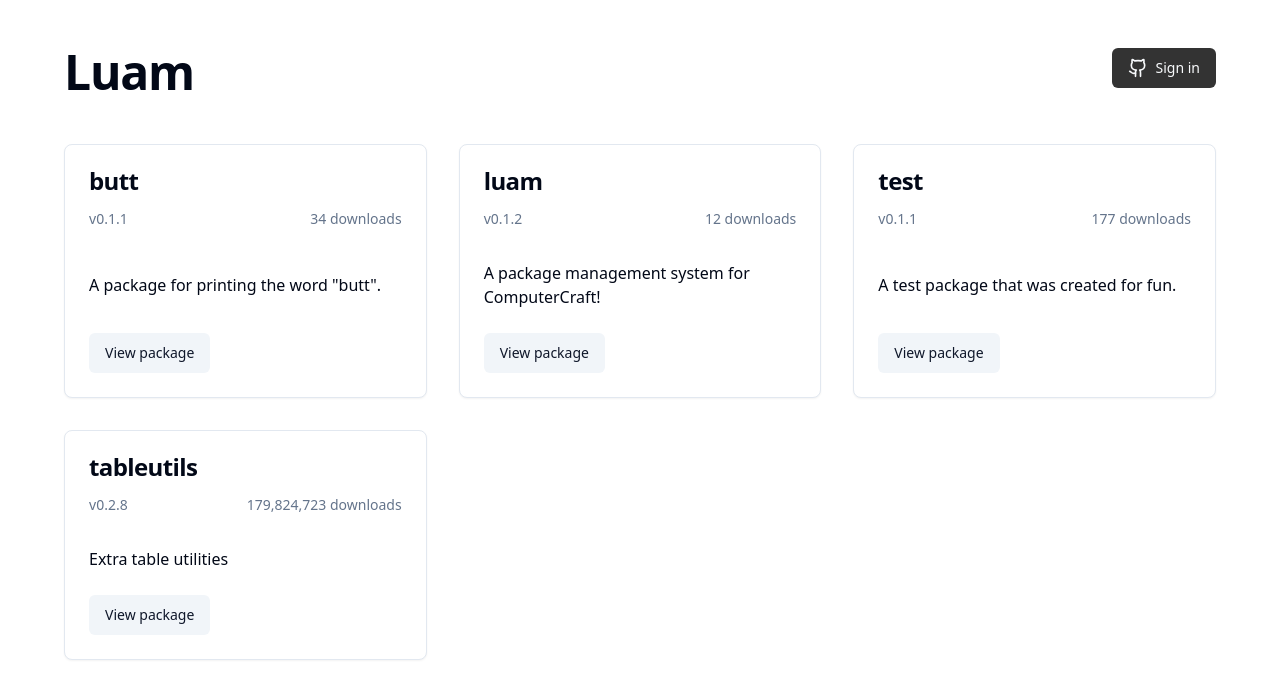
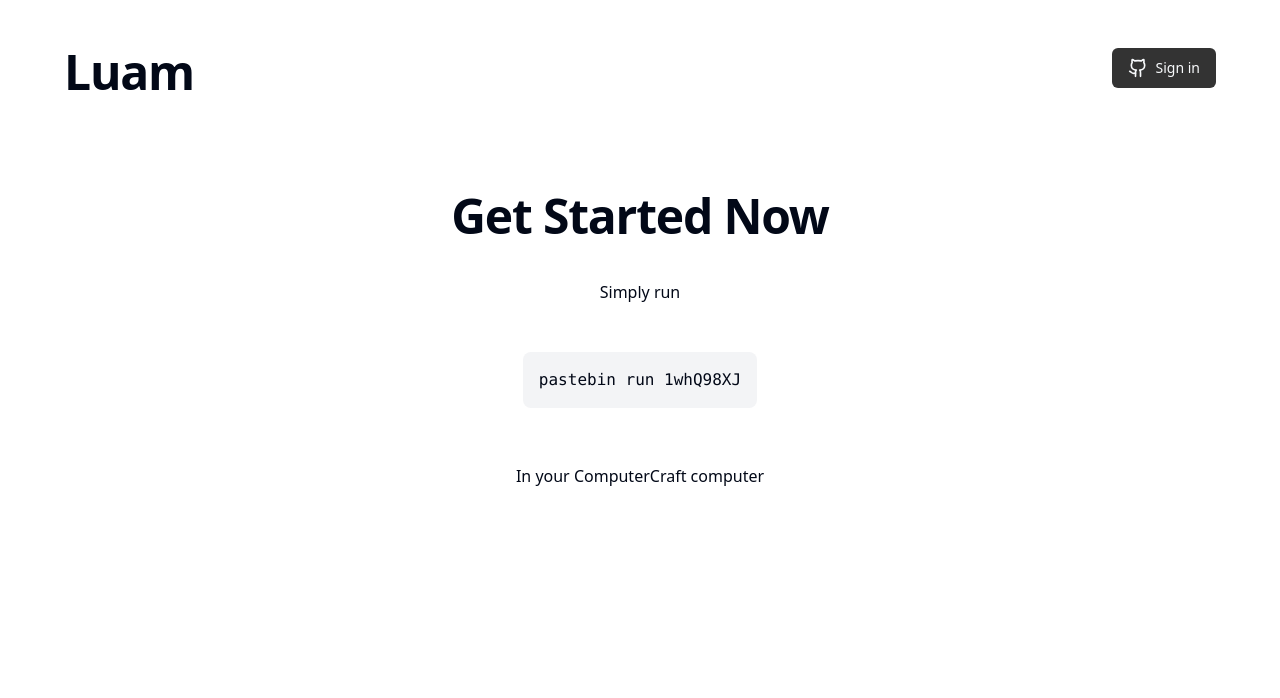
Before and after one commit to Git-Monke/Luam-Website, a Next.js app: page / in a window 1280 px wide. Shown: the top 698 px of the page. Built offline with nearby package versions, Linux system fonts and the light colour scheme; data requests are answered from the project's data file.

Commit message:
Updated package lock for amplify hosting

```diff
--- a/src/app/layout.tsx
+++ b/src/app/layout.tsx
@@ -8,6 +8,7 @@ import { UserProvider } from "@/components/userProvider";
 import React from "react";
 
 import { Toaster } from "@/components/ui/sonner";
+import Link from "next/link";
 
 export const metadata: Metadata = {
   title: "Create Next App",
@@ -25,7 +26,9 @@ export default function RootLayout({
         <body>
           <nav>
             <div className="flex justify-between">
-              <h1>Luam</h1>
+              <Link href="/">
+                <h1>Luam</h1>
+              </Link>
               <SignIn></SignIn>
             </div>
             {children}
--- a/src/app/page.tsx
+++ b/src/app/page.tsx
@@ -1,60 +1,25 @@
-
 import {
   Card,
   CardContent,
   CardDescription,
   CardFooter,
   CardHeader,
-  CardTitle
-} from "@/components/ui/card"
+  CardTitle,
+} from "@/components/ui/card";
 
-import {
-  Button
-} from "@/components/ui/button"
-
-interface Package {
-  name: string,
-  description: string,
-  version: string,
-  downloads: number
-}
-
-async function getPackages(): Promise<Package[]> {
-  const result = await fetch("http://localhost:4000/packages", { cache: 'no-cache'})
-  const json = await result.json();
-  return json;
-}
+import { Button } from "@/components/ui/button";
 
 export default async function Home() {
-  const packages = await getPackages()
-
   return (
-    <main>
-      <div className="grid grid-cols-3 gap-8">
-        {packages.map(_package => (
-          <Card key={_package.name} className="flex flex-col justify-between">
-            <CardHeader className="w-full">
-              <div>
-                <CardTitle>{_package.name}</CardTitle>
-                <div className="flex justify-between">
-                  <CardDescription>
-                    v{_package.version}
-                  </CardDescription>
-                  <CardDescription>
-                    {_package.downloads.toLocaleString()} downloads
-                  </CardDescription>
-                </div>
-              </div>
-            </CardHeader>
-            <CardContent>
-              <p>{_package.description}</p>
-            </CardContent>
-            <CardFooter>
-              <Button variant="secondary">View package</Button>
-            </CardFooter>
-          </Card>
-        ))}
-      </div>
+    <main className="flex flex-col items-center justify-center gap-8 mt-24">
+      <h1 className="text-center mt-15">Get Started Now</h1>
+      <p className="text-center">Simply run</p>
+      <code className="bg-gray-100 m-4 p-4 rounded-lg">
+        {`
+          pastebin run 1whQ98XJ
+        `}
+      </code>
+      <p>In your ComputerCraft computer</p>
     </main>
-  )
+  );
 }
```
Also changed, not shown: 1 other file (tests, documents, lock files or other folders).
